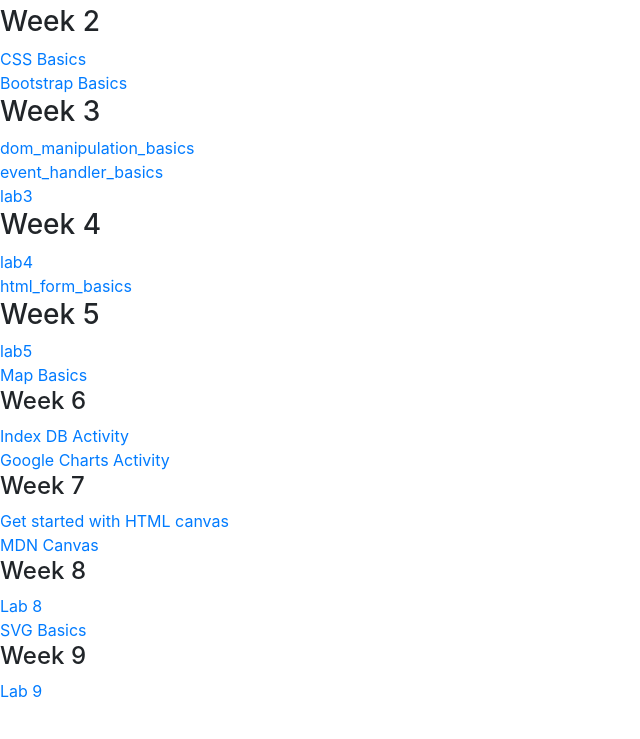
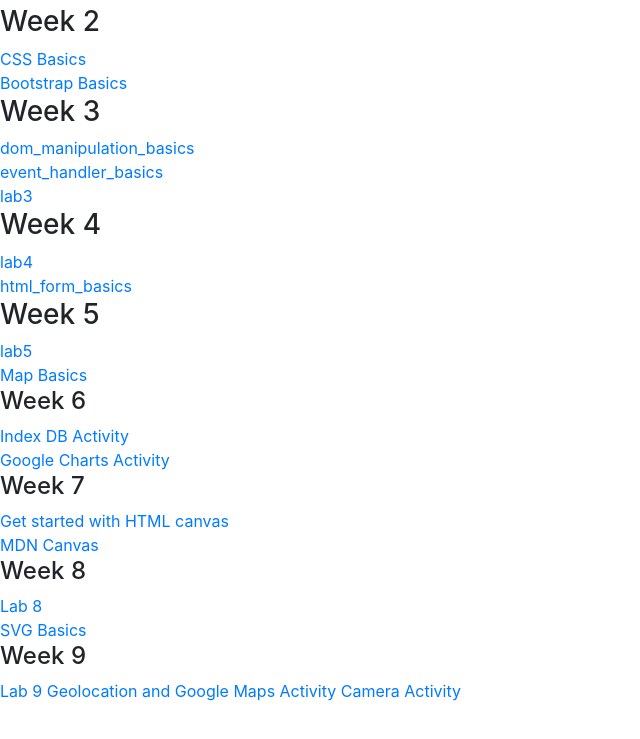
Before and after one commit to jigar288/IT202-Spring2021-activities, a plain HTML site: page index.html in a window 1280 px wide. Shown: the part 51-790 px from the top of the page, without its empty margins (0-640 px from the left). Drawn offline with nearby package versions, Linux system fonts and the light colour scheme.

Commit message:
updating home page

```diff
--- a/index.html
+++ b/index.html
@@ -62,6 +62,8 @@
 
     <h4>Week 9</h4>
     <a href="/IT202-Spring2021-activities/lab9.html">Lab 9</a>
+    <a href="/IT202-Spring2021-activities/locationAwareMap.html">Geolocation and Google Maps Activity</a>
+    <a href="/IT202-Spring2021-activities/cameras.html">Camera Activity</a>
     <br>
 
 
```
